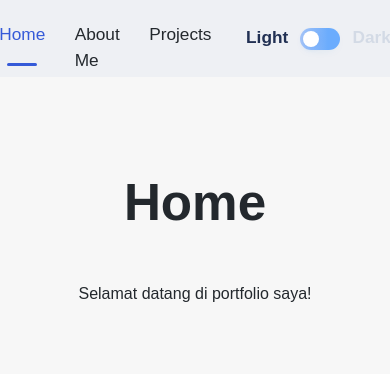
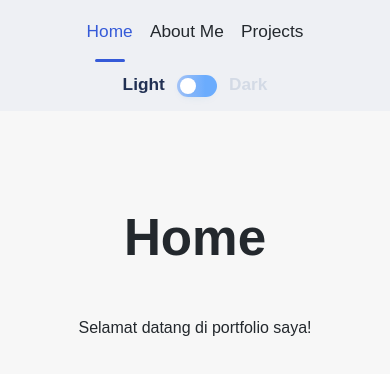
Before and after one commit to aldenarianda/aldenarianda.github.io, a React (Vite) app: page / in a window 390 px wide. Shown: the top 374 px of the page. Built offline with nearby package versions, Linux system fonts and the light colour scheme; the HTML template or start-up script is replaced by a standard one.

Commit message:
Feat: Implement responsive design

```diff
--- a/src/App.css
+++ b/src/App.css
@@ -24,6 +24,20 @@ body {
   display: flex;
   flex-direction: column;
   width: 100vw;
+}
+
+.page-container {
+  padding: 2rem;
+  max-width: 1200px;
+  margin: 0 auto;
+  width: 100%;
+  box-sizing: border-box;
+}
+
+@media screen and (max-width: 768px) {
+  .page-container {
+    padding: 1rem;
+  }
 }
 
 .navbar {
@@ -55,6 +69,21 @@ body {
   display: flex;
   align-items: center;
   gap: 0.7em;
+}
+
+@media screen and (max-width: 768px) {
+  .navbar-center {
+    flex-direction: column;
+    gap: 1em;
+  }
+
+  .nav-links {
+    gap: 1em;
+  }
+
+  .navbar {
+    padding: 0.8em 0;
+  }
 }
 
 /* Perkecil ThemeSwitch */
--- a/src/App.jsx
+++ b/src/App.jsx
@@ -18,7 +18,7 @@ function App() {
   }, [dark]);
 
   useEffect(() => {
-    const splashTimer = setTimeout(() => setSplashVisible(false), 3600);
+    const splashTimer = setTimeout(() => setSplashVisible(false), 3550);
     const mainTimer = setTimeout(() => setShowMain(true), 3300); // delay sedikit setelah splash hilang
     const navbarTimer = setTimeout(() => setShowNavbar(true), 3400); // navbar muncul sedikit setelah main
     return () => { clearTimeout(splashTimer); clearTimeout(mainTimer); clearTimeout(navbarTimer); };
--- a/src/components/SplashScreen.css
+++ b/src/components/SplashScreen.css
@@ -26,6 +26,7 @@
     animation:
       splashInMain 1.13s 0s cubic-bezier(.69,1.7,.17,.92) forwards,
       splashOutMain 0.9s 3.3s cubic-bezier(.44,2.12,.22,.98) forwards;
+    padding: 0 1rem;
   }
   .splash-text-sub {
     display:block;
```
